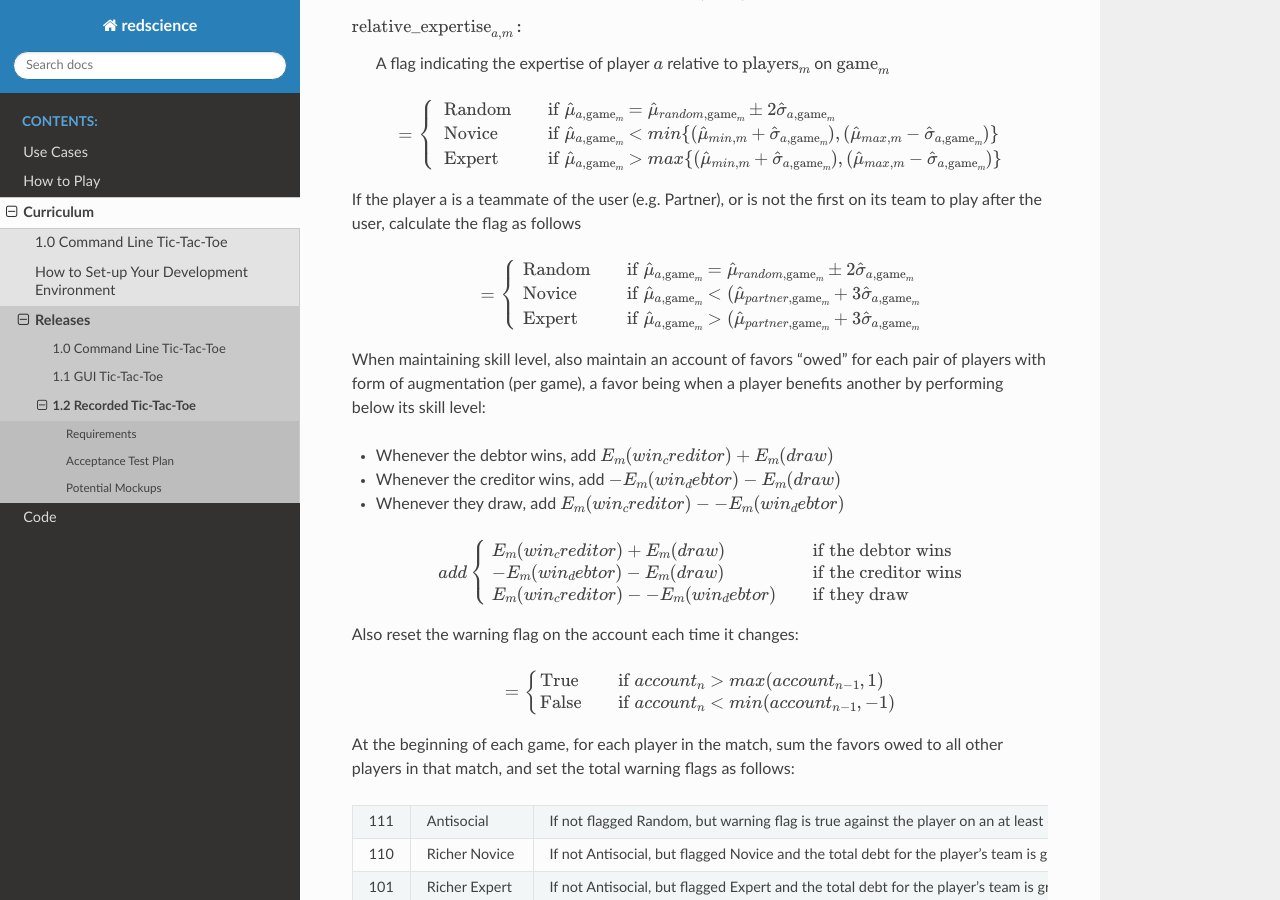
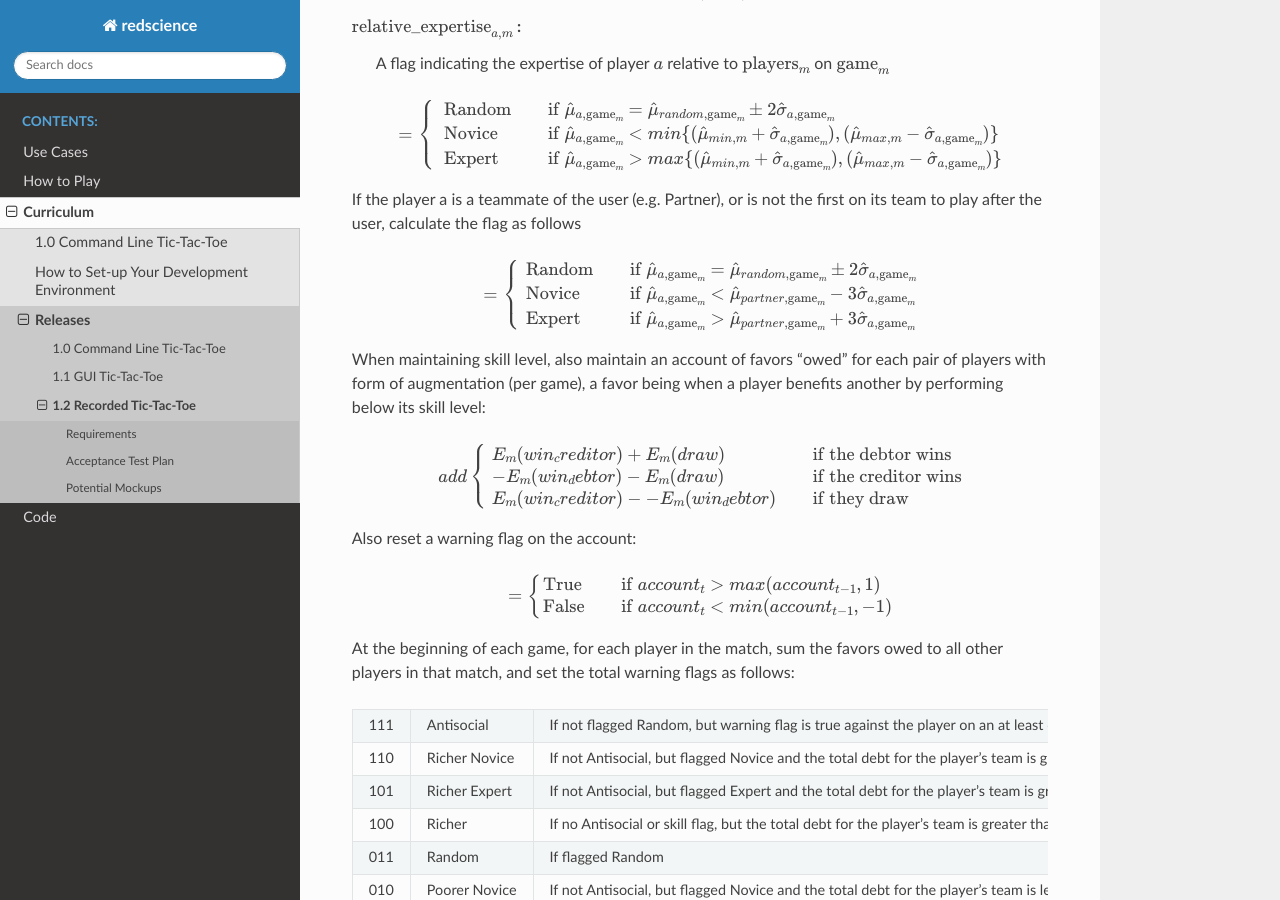
Before and after one commit to ChrisSantosLang/redscience, a Sphinx documentation site: the page built from docs/source/releases/recorded.rst, in a window 1280 px wide and 900 px high, scrolled down 1304 px. Built offline with Sphinx 7.4.7 and the Read the Docs theme 2.0.0, drawn with Linux system fonts in a browser that asks for light colours; pages that are not in the unit, such as notebooks, are missing from menus.

Commit message:
Update recorded.rst

```diff
--- a/docs/source/releases/recorded.rst
+++ b/docs/source/releases/recorded.rst
@@ -93,9 +93,9 @@ first on its team to play after the user, calculate the flag as follows
       \text{Random}       & \quad \text{if } \hat{\mu}_{a, \text{game}_m}
       = \hat{\mu}_{random, \text{game}_m} \pm 2 \hat{\sigma}_{a, \text{game}_m}\\
       \text{Novice}  & \quad \text{if } \hat{\mu}_{a, \text{game}_m}
-      < (\hat{\mu}_{partner, \text{game}_m} + 3 \hat{\sigma}_{a, \text{game}_m}\\
+      < \hat{\mu}_{partner, \text{game}_m} - 3 \hat{\sigma}_{a, \text{game}_m}\\
       \text{Expert}  & \quad \text{if } \hat{\mu}_{a, \text{game}_m}
-      > (\hat{\mu}_{partner, \text{game}_m} + 3 \hat{\sigma}_{a, \text{game}_m}
+      > \hat{\mu}_{partner, \text{game}_m} + 3 \hat{\sigma}_{a, \text{game}_m}
     \end{cases}
 
 
@@ -103,10 +103,6 @@ When maintaining skill level, also maintain an account of favors
 “owed” for each pair of players with form of augmentation (per
 game), a favor being when a player benefits another by performing
 below its skill level:
-
-* Whenever the debtor wins, add :math:`E_m(win_creditor) + E_m(draw)`
-* Whenever the creditor wins, add :math:`-E_m(win_debtor) - E_m(draw)`
-* Whenever they draw, add :math:`E_m(win_creditor) - -E_m(win_debtor)`
 
 .. math::
    add
@@ -116,13 +112,13 @@ below its skill level:
       E_m(win_creditor) - -E_m(win_debtor)   & \quad \text{if they draw}
     \end{cases}
 
-Also reset the warning flag on the account each time it changes:
+Also reset a warning flag on the account:
 
 .. math::
    =
     \begin{cases}
-      \text{True}   & \quad \text{if } account_n > max(account_{n-1}, 1)\\
-      \text{False}  & \quad \text{if } account_n < min(account_{n-1}, -1)
+      \text{True}   & \quad \text{if } account_t > max(account_{t-1}, 1)\\
+      \text{False}  & \quad \text{if } account_t < min(account_{t-1}, -1)
     \end{cases}
 
 At the beginning of each game, for each player in the match, sum the
```
